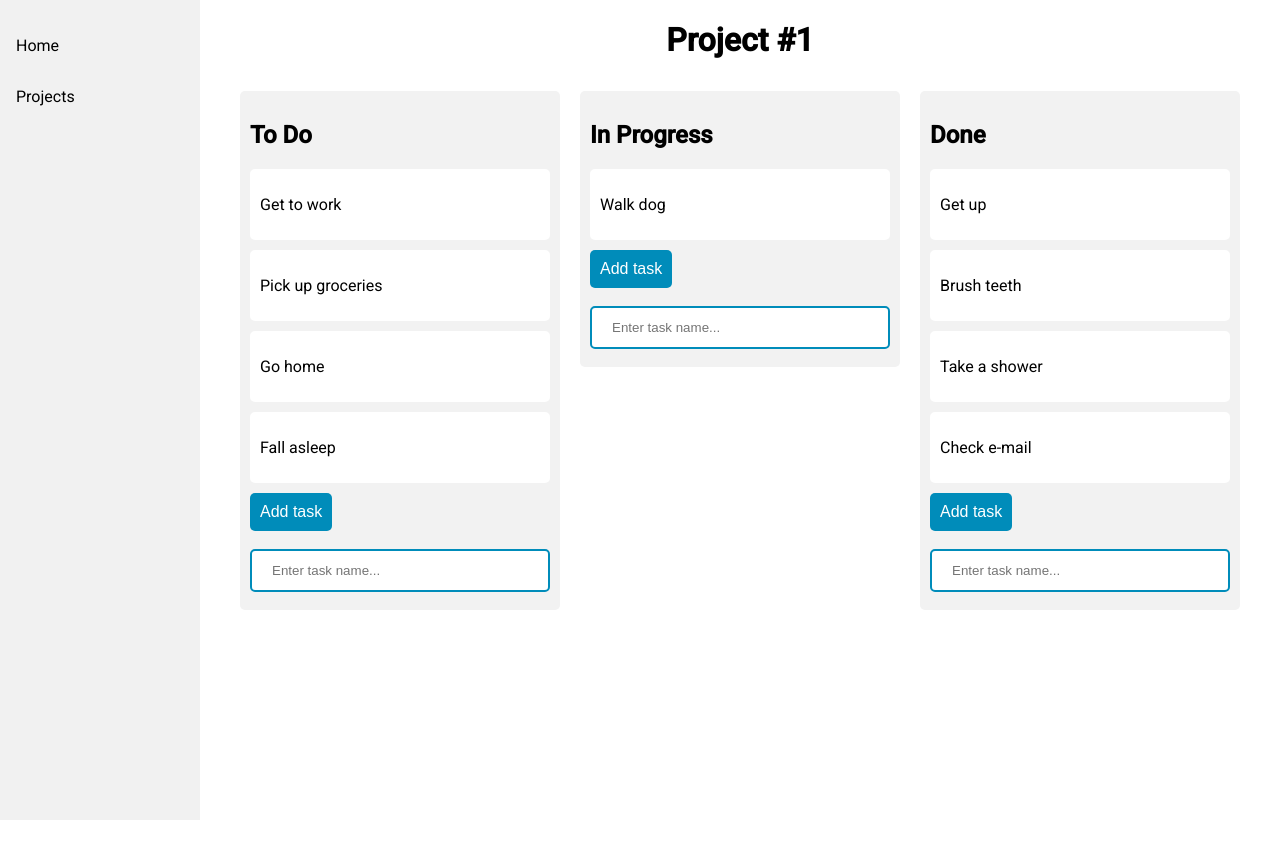
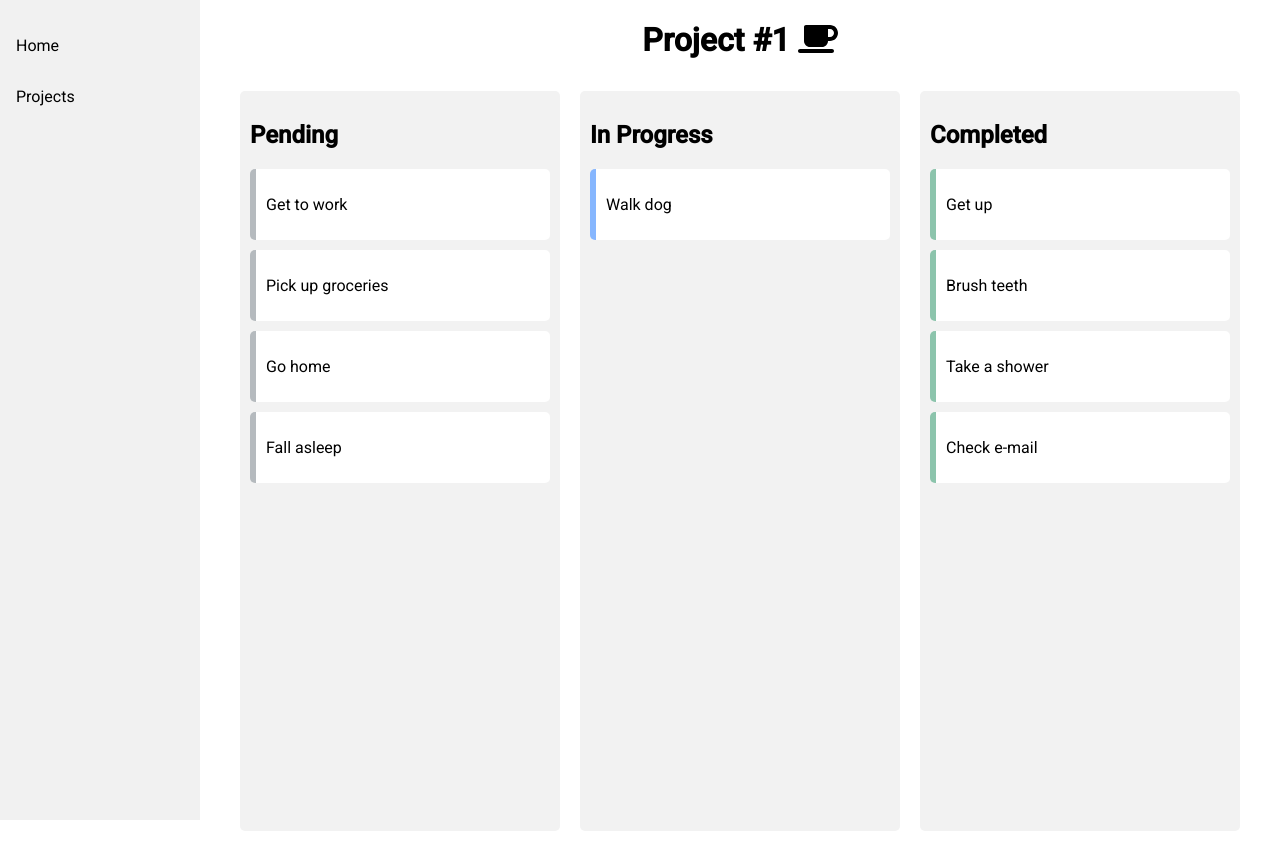
Before and after one commit to jrbuniel/Boards, an Angular app: page / in a window 1280 px wide. Built offline with nearby package versions, Linux system fonts and the light colour scheme.

Commit message:
UI Improvements

```diff
--- a/package.json
+++ b/package.json
@@ -20,6 +20,9 @@
     "@angular/platform-browser": "^15.2.0",
     "@angular/platform-browser-dynamic": "^15.2.0",
     "@angular/router": "^15.2.0",
+    "@fortawesome/angular-fontawesome": "^0.12.1",
+    "@fortawesome/fontawesome-svg-core": "^6.2.1",
+    "@fortawesome/free-solid-svg-icons": "^6.2.1",
     "angular-cli-ghpages": "^1.0.5",
     "rxjs": "~7.8.0",
     "tslib": "^2.3.0",
--- a/src/app/app.component.css
+++ b/src/app/app.component.css
@@ -11,6 +11,7 @@
   .column {
     flex: 1;
     min-width: 300px;
+    height: 90vh;
     margin: 10px;
     background-color: #f2f2f2;
     border-radius: 5px;
@@ -25,6 +26,18 @@
     padding: 10px;
   }
 
+   .card#pending {
+    border-left: 6px solid #b5babe;
+  }
+
+  .card#inProgress {
+    border-left: 6px solid #86b6fe;
+  }
+
+  .card#completed {
+    border-left: 6px solid #8cc4ac;
+  }
+
   /* Define styles for headings */
   h1 {
     text-align: center;
@@ -32,7 +45,7 @@
 
   /* Define styles for buttons */
   button {
-    background-color: #008CBA;
+    /* background-color: #008CBA; */
     border: none;
     color: white;
     padding: 10px;
--- a/src/app/app.component.html
+++ b/src/app/app.component.html
@@ -4,24 +4,25 @@
 </div>
 
 <div class="content">
-  <h1>Project #1</h1>
+  <h1>Project #1 <fa-icon [icon]="faCoffee"></fa-icon></h1>
   <div class="container"
        cdkDropListGroup>
 
     <div class="column"
          cdkDropList
-         [cdkDropListData]="todoList"
+         [cdkDropListData]="pendingList"
          (cdkDropListDropped)="drop($event)">
-      <h2>To Do</h2>
-      <div *ngFor="let task of todoList"
+      <h2>Pending</h2>
+      <div *ngFor="let task of pendingList"
            class="card"
+           id="pending"
            cdkDrag>
         <p>{{task}}</p>
       </div>
 
-      <button (click)="addTask(newToDoTask.value, 'todo'); newToDoTask.value=''">Add task</button>
+      <!-- <button (click)="addTask(newPendingTask.value, 'todo'); newPendingTask.value=''">Add task</button>
       <br>
-      <input type="text" #newToDoTask placeholder="Enter task name...">
+      <input type="text" #newPendingTask placeholder="Enter task name..."> -->
     </div>
 
     <div class="column"
@@ -31,27 +32,31 @@
       <h2>In Progress</h2>
       <div *ngFor="let task of inProgressList"
            class="card"
+           id="inProgress"
            cdkDrag>
         <p>{{task}}</p>
       </div>
-      <button (click)="addTask(newInProgressTask.value, 'doing'); newInProgressTask.value=''">Add task</button>
+
+      <!-- <button (click)="addTask(newInProgressTask.value, 'doing'); newInProgressTask.value=''">Add task</button>
       <br>
-      <input type="text" #newInProgressTask placeholder="Enter task name...">
+      <input type="text" #newInProgressTask placeholder="Enter task name..."> -->
     </div>
 
     <div class="column"
          cdkDropList
-         [cdkDropListData]="doneList"
+         [cdkDropListData]="completedList"
          (cdkDropListDropped)="drop($event)">
-      <h2>Done</h2>
-      <div *ngFor="let task of doneList"
+      <h2>Completed</h2>
+      <div *ngFor="let task of completedList"
            class="card"
+           id="completed"
            cdkDrag>
         <p>{{task}}</p>
       </div>
-      <button (click)="addTask(newDoneTask.value, 'done'); newDoneTask.value=''">Add task</button>
+
+      <!-- <button (click)="addTask(newCompletedTask.value, 'completed'); newCompletedTask.value=''">Add task</button>
       <br>
-      <input type="text" #newDoneTask placeholder="Enter task name...">
+      <input type="text" #newCompletedTask placeholder="Enter task name..."> -->
     </div>
 
   </div>
--- a/src/app/app.component.ts
+++ b/src/app/app.component.ts
@@ -1,5 +1,6 @@
 import { Component } from '@angular/core';
 import { CdkDragDrop, moveItemInArray, transferArrayItem } from '@angular/cdk/drag-drop';
+import { faCoffee } from '@fortawesome/free-solid-svg-icons';
 
 @Component({
   selector: 'app-root',
@@ -7,28 +8,30 @@ import { CdkDragDrop, moveItemInArray, transferArrayItem } from '@angular/cdk/dr
   styleUrls: ['./app.component.css']
 })
 export class AppComponent {
-  todoList:string[] = ['Get to work', 'Pick up groceries', 'Go home', 'Fall asleep'];
+  faCoffee = faCoffee;
+
+  pendingList:string[] = ['Get to work', 'Pick up groceries', 'Go home', 'Fall asleep'];
   inProgressList:string[] = ['Walk dog'];
-  doneList:string[] = ['Get up', 'Brush teeth', 'Take a shower', 'Check e-mail'];
+  completedList:string[] = ['Get up', 'Brush teeth', 'Take a shower', 'Check e-mail'];
 
   addTask(task: string, listType: string) {
     console.log('task', task);
-    if (listType === 'todo') {
-      this.todoList.push(task);
-    } else if (listType === 'doing') {
+    if (listType === 'pending') {
+      this.pendingList.push(task);
+    } else if (listType === 'inProgress') {
       this.inProgressList.push(task);
-    } else if (listType === 'done') {
-      this.doneList.push(task);
+    } else if (listType === 'completed') {
+      this.completedList.push(task);
     }
   }
 
   deleteTask(task: string, listType: string) {
-    if (listType === 'todo') {
-      this.todoList.splice(this.todoList.indexOf(task), 1);
-    } else if (listType === 'doing') {
+    if (listType === 'pending') {
+      this.pendingList.splice(this.pendingList.indexOf(task), 1);
+    } else if (listType === 'inProgress') {
       this.inProgressList.splice(this.inProgressList.indexOf(task), 1);
-    } else if (listType === 'done') {
-      this.doneList.splice(this.doneList.indexOf(task), 1);
+    } else if (listType === 'completed') {
+      this.completedList.splice(this.completedList.indexOf(task), 1);
     }
   }
 
--- a/src/app/app.module.ts
+++ b/src/app/app.module.ts
@@ -4,6 +4,7 @@ import { DragDropModule } from '@angular/cdk/drag-drop';
 import { AppRoutingModule } from './app-routing.module';
 import { AppComponent } from './app.component';
 import { BrowserAnimationsModule } from '@angular/platform-browser/animations';
+import { FontAwesomeModule } from '@fortawesome/angular-fontawesome';
 
 @NgModule({
   declarations: [
@@ -13,7 +14,8 @@ import { BrowserAnimationsModule } from '@angular/platform-browser/animations';
     BrowserModule,
     AppRoutingModule,
     BrowserAnimationsModule,
-    DragDropModule
+    DragDropModule,
+    FontAwesomeModule
   ],
   providers: [],
   bootstrap: [AppComponent]
```
Also changed, not shown: 1 other file (tests, documents, lock files or other folders).
